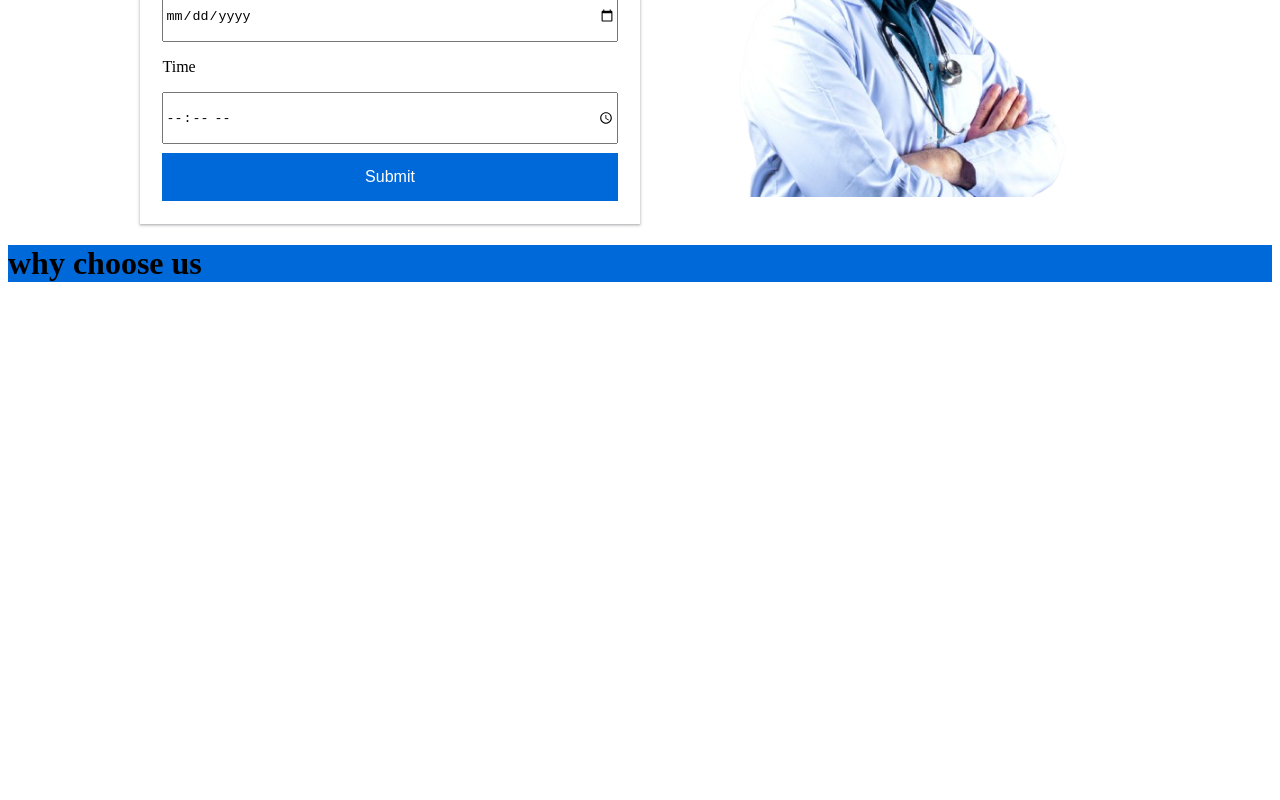
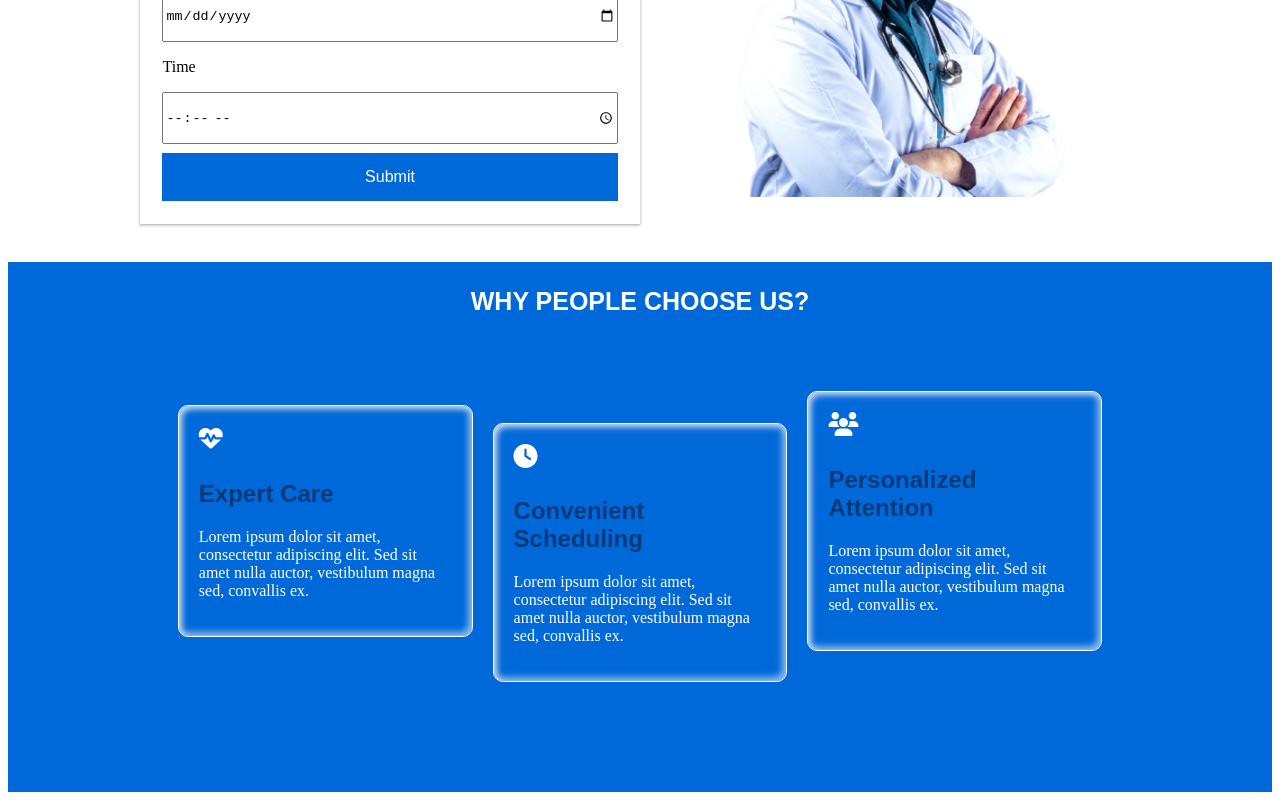
Before and after one commit to Trophydecoder/DoctorWebsite, an Angular app: page / in a window 1280 px wide. Shown: the part 1206-2006 px from the top of the page. Before the commit the page ends 1510 px from the top, so only its background shows below. Built offline with nearby package versions, Linux system fonts and the light colour scheme.

Commit message:
about us motified

```diff
--- a/src/app/components/global/home/aboutus/aboutus.component.html
+++ b/src/app/components/global/home/aboutus/aboutus.component.html
@@ -1,5 +1,30 @@
-<div class="ContainerAboutus">
-    <div class="Aboutus">
-        <h1>why choose us</h1>
-    </div>
+
+<div class="ContainerAbout">
+  <div class="Aboutus">
+    <h1>why people choose us?</h1>
+    <p></p>
+
+  </div>
 </div>
+<!-- boxes begin -->
+
+<div class="boxes-container">
+  <div class="box box-1">
+    <i class="fas fa-heartbeat"></i>
+    <h2>Expert Care</h2>
+    <p>Lorem ipsum dolor sit amet, consectetur adipiscing elit. Sed sit amet nulla auctor, vestibulum magna sed, convallis ex.</p>
+
+  </div>
+  <div class="box box-2">
+    <i class="fas fa-clock"></i>
+    <h2>Convenient Scheduling</h2>
+    <p>Lorem ipsum dolor sit amet, consectetur adipiscing elit. Sed sit amet nulla auctor, vestibulum magna sed, convallis ex.</p>
+
+  </div>
+  <div class="box box-3">
+    <i class="fas fa-users"></i>
+    <h2>Personalized Attention</h2>
+    <p>Lorem ipsum dolor sit amet, consectetur adipiscing elit. Sed sit amet nulla auctor, vestibulum magna sed, convallis ex.</p>
+
+  </div>
+</div>
--- a/src/app/components/global/home/aboutus/aboutus.component.scss
+++ b/src/app/components/global/home/aboutus/aboutus.component.scss
@@ -1,4 +1,125 @@
-.ContainerAboutus{
-    width: 100%;
-    background-color: #0069d9;
+.ContainerAbout{
+  width: 100%;
+  display: flex;
+  flex-direction: column;
+
+
 }
+.Aboutus{
+  display: flex;
+  justify-self: center;
+  flex-direction: column;
+  text-align: center;
+  background-color: #0069d9;;
+}
+.Aboutus h1 {
+  font-size: 17px;
+  text-transform: uppercase;
+  color: #ffffff;
+  font-family: poppins,sans-serif;
+}
+.Aboutus h2{
+  text-transform: uppercase;
+  color: #ffffff;
+}
+.Aboutus h2 span{
+  font-size: 25px;
+  font-weight: bolder;
+  color:#e4cc60; //the color is a global color I'll add on the global styles//
+}
+
+//boxes begin//
+.boxes-container {
+  display: flex;
+  justify-content: center;
+  align-items: center;
+  padding-top: 4%;
+  flex-direction: column;
+  margin: 5%;
+  background-color: #0069d9;;
+}
+
+.box {
+  width: 70%;
+  padding: 20px;
+  box-shadow: rgb(204, 219, 232) 3px 3px 6px 0px inset, rgba(255, 255, 255, 0.5) -3px -3px 6px 1px inset;
+  border-radius: 10px;
+  margin: 0 10px;
+  color: #8a8989; // white text
+  border: 0.10px solid white;
+
+}
+.box h2{
+  color :#003a79; //the color is a global color I'll add on the global styles//
+  font-weight: bolder;
+  font-family: poppins,sans-serif;
+}
+
+.box i {
+  font-size: 24px;
+  margin-bottom: 10px;
+ color:#ffffff; //the color is a global color I'll add on the global styles//
+}
+
+.box-2 {
+  margin-top: 5%;
+}
+.box-3 {
+  margin-top: 5%;
+}
+
+@media screen and (min-width: 1024px){
+  .ContainerAbout{
+   margin-top: 3%;
+   height: 0vh;
+
+  }
+  .Aboutus h1 {
+    font-size: 25px;
+    margin-top: 2%;
+  }
+  .Aboutus h2{
+    font-size: 20px;
+  }
+  .Aboutus h2 span{
+    font-size: 24px;
+    font-weight: bolder;
+    color:#e4cc60; //the color is a global color I'll add on the global styles//
+  }
+  .boxes-container {
+    display: flex;
+    justify-content: center;
+    align-items: center;
+    display: flex;
+    flex-direction: row;
+    margin: 0%;
+  }
+
+  .box {
+    width: 20%;
+    padding: 20px;
+    border-radius: 10px;
+
+    margin: 0 10px;
+    color: #fff; // white text
+  }
+
+  .box i {
+    font-size: 24px;
+    margin-bottom: 10px;
+    color: #fff; // white icon
+  }
+  .box-2 {
+    margin-top: 0%;
+  }
+  .box-3 {
+    margin-top: -5%;
+  }
+  .box-1{
+    margin-top: -5%;
+  }
+  .boxes-container {
+    height: 60vh;
+  }
+
+}
```
